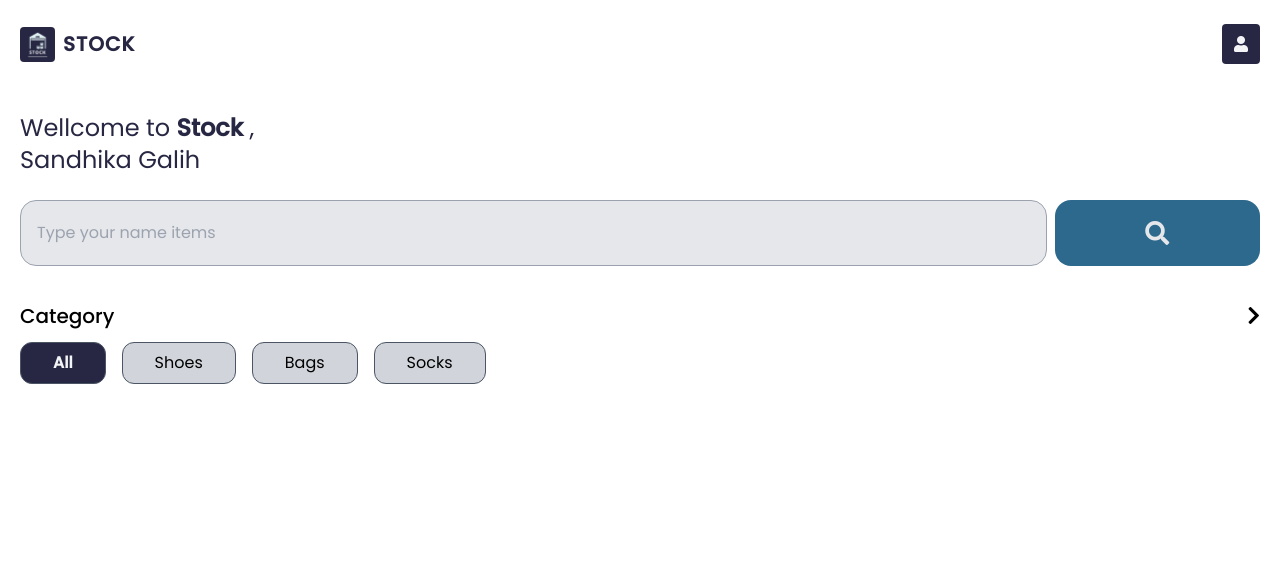
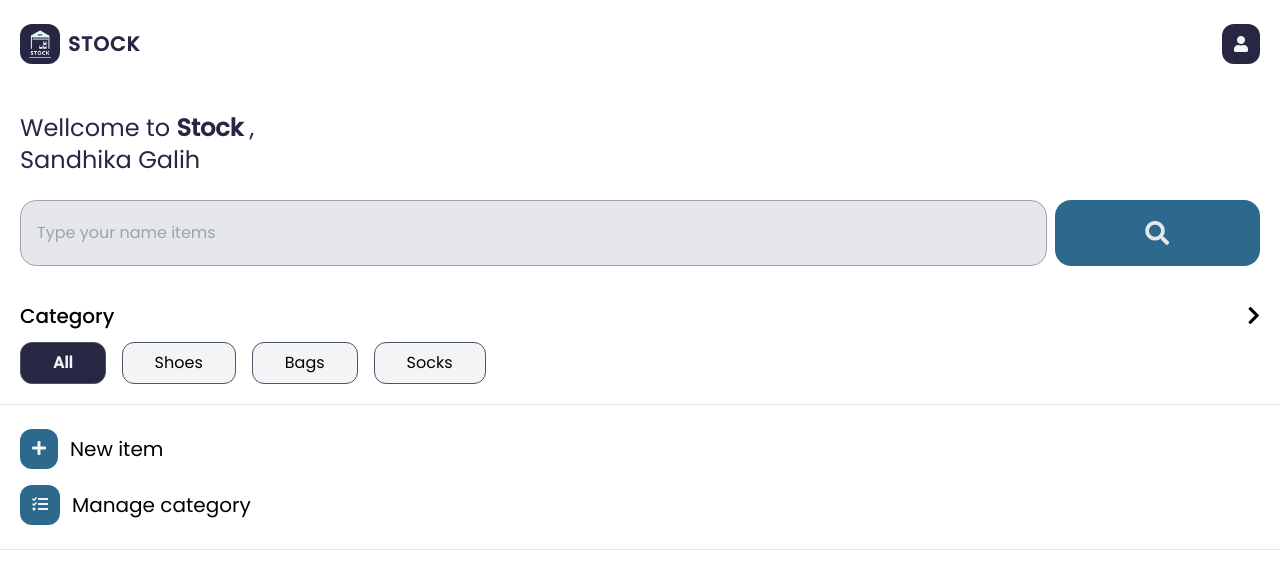
Before and after one commit to or-abdillh/stock-app, a Vue app: page / in a window 1280 px wide. Shown: the top 564 px of the page. Built offline with nearby package versions, Linux system fonts and the light colour scheme.

Commit message:
Create Menu component for Home view component

```diff
--- a/src/components/CategoryBar.vue
+++ b/src/components/CategoryBar.vue
@@ -12,6 +12,7 @@
          </template>
       </div>
    </section>
+   <hr />
 </template>
 
 <script setup>
@@ -36,7 +37,7 @@
    }
 
    #category-bar .label {
-      @apply px-8 text-center rounded-xl bg-gray-300 border border-gray-600 py-2;
+      @apply bg-gray-100 px-8 text-center rounded-xl border border-gray-600 py-2;
    }
 
 </style>
--- a/src/components/HeaderHome.vue
+++ b/src/components/HeaderHome.vue
@@ -2,10 +2,10 @@
    <section class="s-container">
       <div class="flex justify-between">
          <div class="flex items-center">
-            <img class="rounded" src="/icons/icon-144x144.png" alt="logo-stock" width="35"/>
+            <img class="rounded-xl" src="/icons/icon-144x144.png" alt="logo-stock" width="40"/>
             <strong class="logo-text text-prussian-blue ml-2 text-xl font-bold">STOCK</strong>
          </div>
-         <div class="bg-prussian-blue text-gray-100 flex justify-center items-center p-3 rounded">
+         <div class="bg-prussian-blue text-gray-100 flex justify-center items-center p-3 rounded-xl">
             <i class="fa fa-user"></i>
          </div>
       </div>
--- /dev/null
+++ b/src/components/Menu.vue
@@ -0,0 +1,33 @@
+<template>
+   <section id="menu" class="s-container mb-6">
+      <div class="label-wrapper mb-4">
+         <span class="bg-celuican label">
+            <i class="fa fa-plus"></i>
+         </span>
+         <p class="text-xl">New item</p>
+      </div>
+      <div class="label-wrapper">
+         <span class="bg-celuican label">
+            <i class="fas fa-tasks"></i>
+         </span>
+         <p class="text-xl">Manage category</p>
+      </div>
+   </section>
+   <hr />
+</template>
+
+<style>
+
+   @import "../style/reset.css";
+   @import "../style/var.css";
+   @import "../style/components/container.css";
+
+   #menu .label {
+      @apply text-gray-100 px-3 py-2 rounded-xl;
+   }
+
+   #menu .label-wrapper {
+      @apply flex items-center gap-3;
+   }
+
+</style>
--- a/src/style/var.css
+++ b/src/style/var.css
@@ -19,6 +19,10 @@
    background: var(--celuican);
 }
 
+.bg-alice-blue {
+   background: var(--alice-blue);
+}
+
 .text-prussian-blue {
    color: var(--prussian-blue);
 }
--- a/src/views/Home.vue
+++ b/src/views/Home.vue
@@ -2,6 +2,7 @@
 	<HeaderHome></HeaderHome>
 	<SearchBar></SearchBar>
 	<CategoryBar></CategoryBar>
+	<Menu></Menu>
 </template>
 
 <style scoped>
@@ -13,5 +14,6 @@
    import HeaderHome from '../components/HeaderHome.vue'
    import SearchBar from '../components/SearchBar.vue'
    import CategoryBar from '../components/CategoryBar.vue'
+   import Menu from '../components/Menu.vue'
 
 </script>
```
Also changed, not shown: manifest.json.
